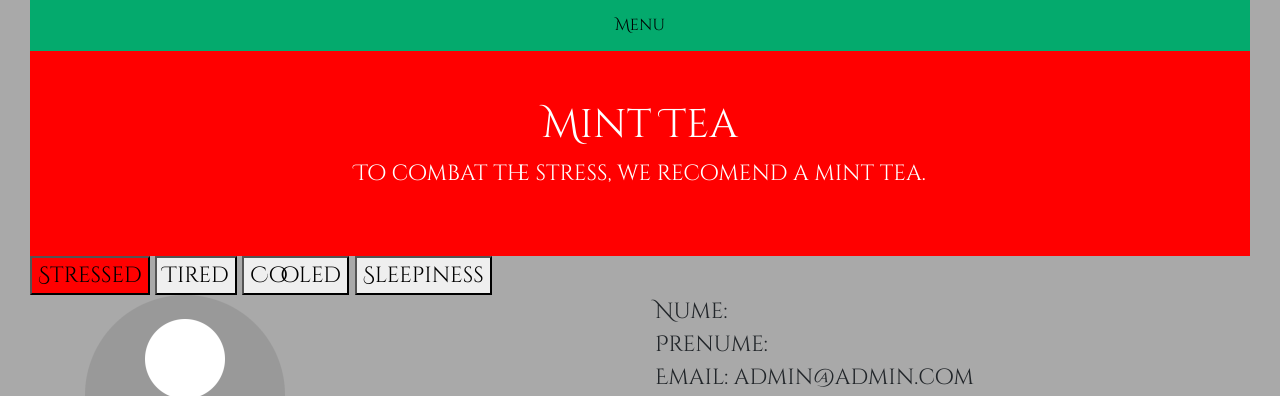
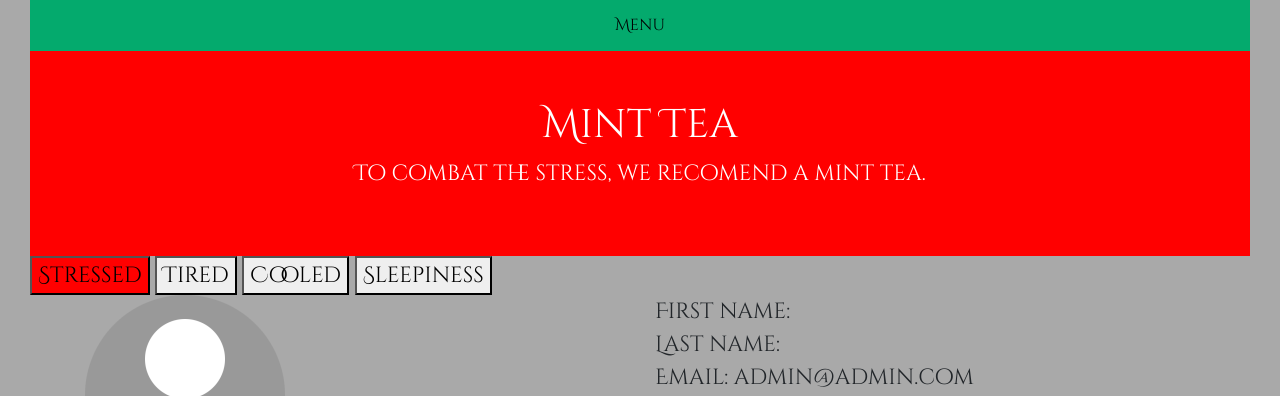
Before and after one commit to luchiangabriel/Teashop, a Django app: page /users/profile in a window 1280 px wide. Shown: the part 31-427 px from the top of the page. Run offline with Django 4.2, Linux system fonts and the light colour scheme; a user stored in the database is signed in; data comes from the database, SQL or seed files in the repository; parts of the project's set-up code (start-up, migrations or seed data) failed here and were passed over; some libraries are stand-ins or nearby versions.

Commit message:
Update profile.html

```diff
--- a/users/templates/users/profile.html
+++ b/users/templates/users/profile.html
@@ -13,12 +13,12 @@
             <div class="col-6">
                 <div class="row">
                     <div class="col-12">
-                        Nume: {{ request.user.last_name }}
+                        First name: {{ request.user.last_name }}
                     </div>
                 </div>
                 <div class="row">
                     <div class="col-12">
-                        Prenume: {{ request.user.first_name }}
+                        Last name: {{ request.user.first_name }}
                     </div>
                 </div>
                 <div class="row">
```
